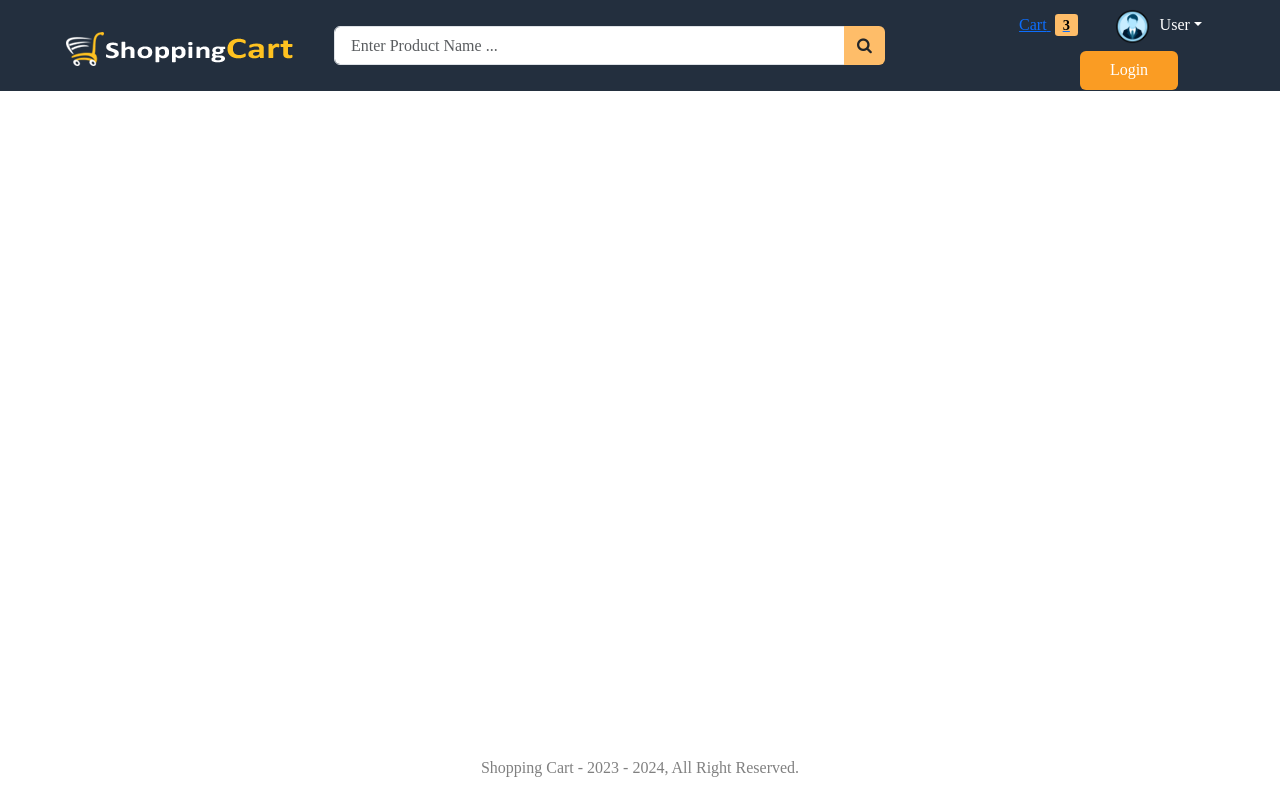
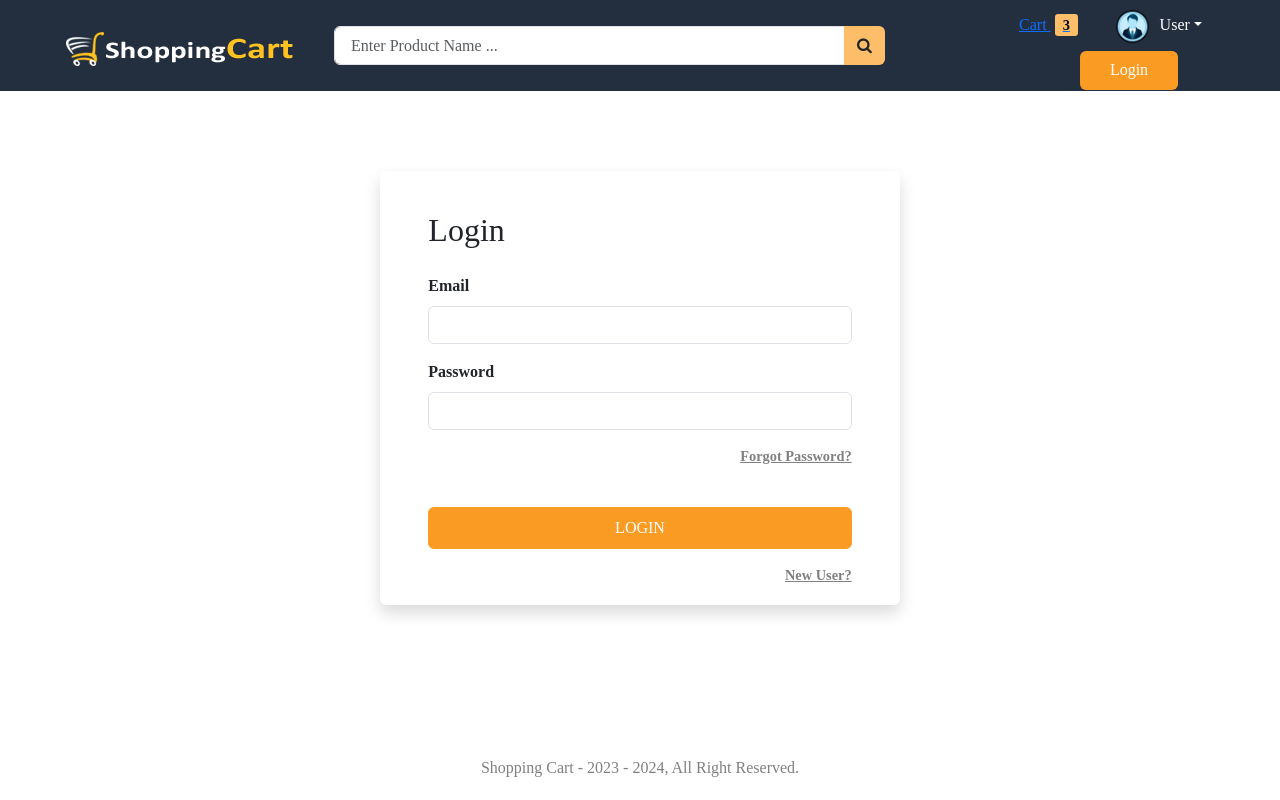
Before and after one commit to nelson-etiquetas2023/shopit, a React (Create React App) app in the folder frontend/: page /login in a window 1280 px wide. Built offline with nearby package versions, Linux system fonts and the light colour scheme; a web font is replaced by a local one.

Commit message:
login de usuario con axios en el frontend

```diff
--- a/frontend/src/App.js
+++ b/frontend/src/App.js
@@ -1,6 +1,7 @@
-import Header from "./components/layout/header.js";
-import Footer from "./components/layout/footer.js";
-import Home from "./components/layout/home.js";
+import Header from "./components/layout/Header.js";
+import Footer from "./components/layout/Footer.js";
+import Home from "./components/layout/Home.js";
+import Login from "./components/user/Login.js"
 import ProductDetails from "./components/product/ProductDetails.js";
 import { BrowserRouter as Router, Routes, Route } from "react-router-dom";
 
@@ -11,7 +12,9 @@ function App() {
         <Header />
         <Routes>
           <Route path="/" element={<Home />} />
+          <Route path="/search/:keyword" element={<Home />} />
           <Route path="/product/:id" Component={ProductDetails} />
+          <Route path="/login" element={<Login/>} />
         </Routes>
         <Footer />
       </div>
--- /dev/null
+++ b/frontend/src/components/layout/Search.js
@@ -0,0 +1,40 @@
+import React,{useState} from "react";
+import { useNavigate } from "react-router-dom";
+
+const Search = ({ history }) => {
+    const navigate = useNavigate();
+
+    const[keyword, setKeyword] = useState('');
+
+    const searchHandler = (e) => {
+        e.preventDefault();
+
+        if(keyword.trim()) {
+            navigate(`/search/${keyword}`);
+        } else {
+            navigate('/')
+        }
+
+    }
+
+  return (
+    <form onSubmit={searchHandler}>
+      <div className="input-group">
+        <input
+          type="text"
+          id="search_field"
+          aria-describedby="search_btn"
+          className="form-control"
+          placeholder="Enter Product Name ..."
+          name="keyword"
+          onChange={(e) => setKeyword(e.target.value)}
+        />
+        <button id="search_btn" className="btn" type="submit">
+          <i className="fa fa-search" aria-hidden="true"></i>
+        </button>
+      </div>
+    </form>
+  );
+};
+
+export default Search;
--- a/frontend/src/components/layout/home.js
+++ b/frontend/src/components/layout/home.js
@@ -1,10 +1,11 @@
 import React, { Fragment, useEffect, useState } from "react";
-import MetaData from "../layout/MetaData.js";
+import MetaData from "./MetaData.js";
 import { useDispatch, useSelector } from "react-redux";
-import { getproducts } from "../../redux/features/productThunks";
+import { getproducts } from "../../redux/features/productThunks.js";
 import Product from "../product/Product.js";
 import Loader from './Loader.js';
 import Pagination from 'react-js-pagination';
+import { useParams } from "react-router-dom";
 
 const Home = () => {
 
@@ -15,10 +16,13 @@ const Home = () => {
     (state) => state.products
   );
 
+  const {keyword} = useParams();
 
   useEffect(() => {
-    dispatch(getproducts(currentPage));
-  }, [dispatch,currentPage]);
+
+    dispatch(getproducts(keyword, currentPage));
+
+  }, [dispatch, keyword, currentPage]);
 
   function setCurrentPageNo(pageNumber) {
     setCurrentPage(pageNumber)
@@ -41,7 +45,9 @@ const Home = () => {
                   ))}
               </div>
             </section>
-            <div className="d-flex justify-content-center mt-5">
+
+            {resPerPage <= productCount && (
+              <div className="d-flex justify-content-center mt-5">
                     <Pagination
                       activePage={currentPage}
                       itemsCountPerPage={resPerPage}
@@ -55,6 +61,8 @@ const Home = () => {
                       linkClass = "page-link "
                     />
             </div>
+            )}
+
           </div>
         </Fragment>
       )}
--- a/frontend/src/components/product/ProductDetails.js
+++ b/frontend/src/components/product/ProductDetails.js
@@ -17,8 +17,6 @@ const ProductDetails = () => {
   if (!product) {
     return;
   }
-  console.log(id);
-  console.log(product);
 
   return (
     <Fragment>
@@ -30,7 +28,7 @@ const ProductDetails = () => {
             <div className="col-12 col-lg-5 img-fluid" id="product_image">
               <Carousel pause='hover'>
                 {product.images && product.images.map(image => (
-                  <Carousel.Item key={image.public_id}>
+                  <Carousel.Item  key={image.public_id}>
                     <img className="d-block w-100" src={image.url} alt={product.title} />
                   </Carousel.Item>
                 ))}
--- /dev/null
+++ b/frontend/src/components/user/Login.js
@@ -0,0 +1,100 @@
+import React, { useState, useEffect, Fragment } from "react";
+import { useDispatch, useSelector } from "react-redux";
+import { login, clearErrors } from "../../redux/features/user/userThunks.js";
+import { useNavigate } from "react-router-dom";
+import Loader from "../layout/Loader.js";
+import MetaData from "../layout/MetaData.js";
+import {Link} from 'react-router-dom';
+
+const Login = () => {
+  const [email, setEmail] = useState("");
+  const [password, setPassword] = useState("");
+  const dispatch = useDispatch();
+  const { loading, isAuthenticated, error } = useSelector(
+    (state) => state.auth
+  );
+  const navigate = useNavigate();
+
+  useEffect(() => {
+
+    if (isAuthenticated) {
+      navigate("/");
+    }
+
+    if (error) {
+
+      dispatch(clearErrors);
+    }
+  }, [dispatch, isAuthenticated, error, navigate, email, password]);
+
+  const submitHandler = (e) => {
+    e.preventDefault();
+    dispatch(login(email, password));
+  }
+
+
+  return (
+    <Fragment>
+      {loading ? (
+        <Loader />
+      ) : (
+        <Fragment>
+          <MetaData title={"login"} />
+          <div className="row wrapper">
+            <div className="col-10 col-lg-5">
+              <form
+                onSubmit={submitHandler}
+                className="shadow rounded bg-body"
+                method="post">
+                <h2 className="mb-4">Login</h2>
+                <div className="mb-3">
+                  <label htmlFor="email_field" className="form-label">
+                    Email
+                  </label>
+                  <input
+                    type="email"
+                    id="email_field"
+                    className="form-control"
+                    name="email"
+                    value={email}
+                    onChange={(e) => setEmail(e.target.value)}
+                  />
+                </div>
+
+                <div className="mb-3">
+                  <label htmlFor="password_field" className="form-label">
+                    Password
+                  </label>
+                  <input
+                    type="password"
+                    id="password_field"
+                    className="form-control"
+                    name="password"
+                    value={password}
+                    onChange={(e) => setPassword(e.target.value)}
+                  />
+                </div>
+
+                < Link to="/password/forgot" className="float-end mb-4">
+                  Forgot Password?
+                </Link>
+
+                <button id="login_button" type="submit" className="btn w-100 py-2">
+                  LOGIN
+                </button>
+
+                <div className="my-3">
+                  <Link to="/register" className="float-end">
+                    New User?
+                  </Link>
+                </div>
+              </form>
+            </div>
+          </div>
+        </Fragment>
+      )}
+    </Fragment>
+  );
+};
+
+export default Login;
--- a/frontend/src/redux/features/productThunks.js
+++ b/frontend/src/redux/features/productThunks.js
@@ -10,10 +10,10 @@ import {
 } from "./productSlice.js";
 
 // get all products.
-export const getproducts = (currentPage) => async (dispatch) => {
+export const getproducts = (keyword = '', currentPage) => async (dispatch) => {
   try {
     dispatch(loadProductsRequest());
-    const { data } = await axios.get(`http://localhost:4000/api/v1/products?page=${currentPage}`);
+    const { data } = await axios.get(`http://localhost:4000/api/v1/products?keyword=${keyword}&page=${currentPage}`);
     dispatch(
       loadProductsSuccess({
         products: data.products,
--- /dev/null
+++ b/frontend/src/redux/features/user/userSlice.js
@@ -0,0 +1,42 @@
+import { createSlice } from '@reduxjs/toolkit';
+
+const initialState = {
+    loading: false,
+    isAuthenticate: false,
+    error: null,
+    user: null
+}
+
+const userSlice = createSlice ({
+
+    name: "users",
+    initialState,
+    reducers: {
+        LOGIN_REQUEST: (state, action) => {
+            state.loading = true;
+            state.isAuthenticate = false;
+        },
+        LOGIN_SUCCESS: (state, action) => {
+            state.loading = false;
+            state.isAuthenticate = true;
+            state.user = action.payload;
+        },
+        LOGIN_FAIL: (state, action) => {
+            state.loading = false;
+            state.isAuthenticate = false;
+            state.user = false;
+            state.error = action.payload;
+        },
+        CLEAR_ERROR: (state, action) => {
+            state.error = null;
+        }
+    }
+});
+
+export const {
+    LOGIN_REQUEST,
+    LOGIN_SUCCESS,
+    LOGIN_FAIL,
+    CLEAR_ERROR } = userSlice.actions;
+
+export default userSlice.reducer;
--- /dev/null
+++ b/frontend/src/redux/features/user/userThunks.js
@@ -0,0 +1,40 @@
+import axios from 'axios'
+
+import {
+    LOGIN_REQUEST,
+    LOGIN_SUCCESS,
+    LOGIN_FAIL,
+    CLEAR_ERROR
+} from './userSlice.js';
+
+// Login.
+export const login = (email, password) => async (dispatch) => {
+
+    try {
+
+        dispatch(LOGIN_REQUEST());
+
+        const {data} = await axios({
+            method: 'post',
+            url: 'http://localhost:4000/api/v1/login',
+            data: {email, password},
+            headers: 'ContentType: application/json'
+        });
+
+        console.log(data)
+
+        dispatch(LOGIN_SUCCESS({
+            user: data.user
+        }))
+
+
+    } catch (error) {
+        dispatch(LOGIN_FAIL({
+            error: 'SIN CREDENCIALES: NO AUTORIZADO'
+        }));
+    }
+}
+
+export const clearErrors = () => async ( dispatch ) => {
+    dispatch(CLEAR_ERROR());
+}
--- a/frontend/src/redux/store.js
+++ b/frontend/src/redux/store.js
@@ -1,9 +1,11 @@
 import { configureStore } from '@reduxjs/toolkit';
 import productsReducer from './features/productSlice.js';
+import usersReducer from './features/user/userSlice.js';
 
 export const store = configureStore({
     reducer: {
         products: productsReducer,
+        auth: usersReducer
     }
 });
 
```
Also changed, not shown: frontend/src/components/layout/header.js (+6 -21 lines).
